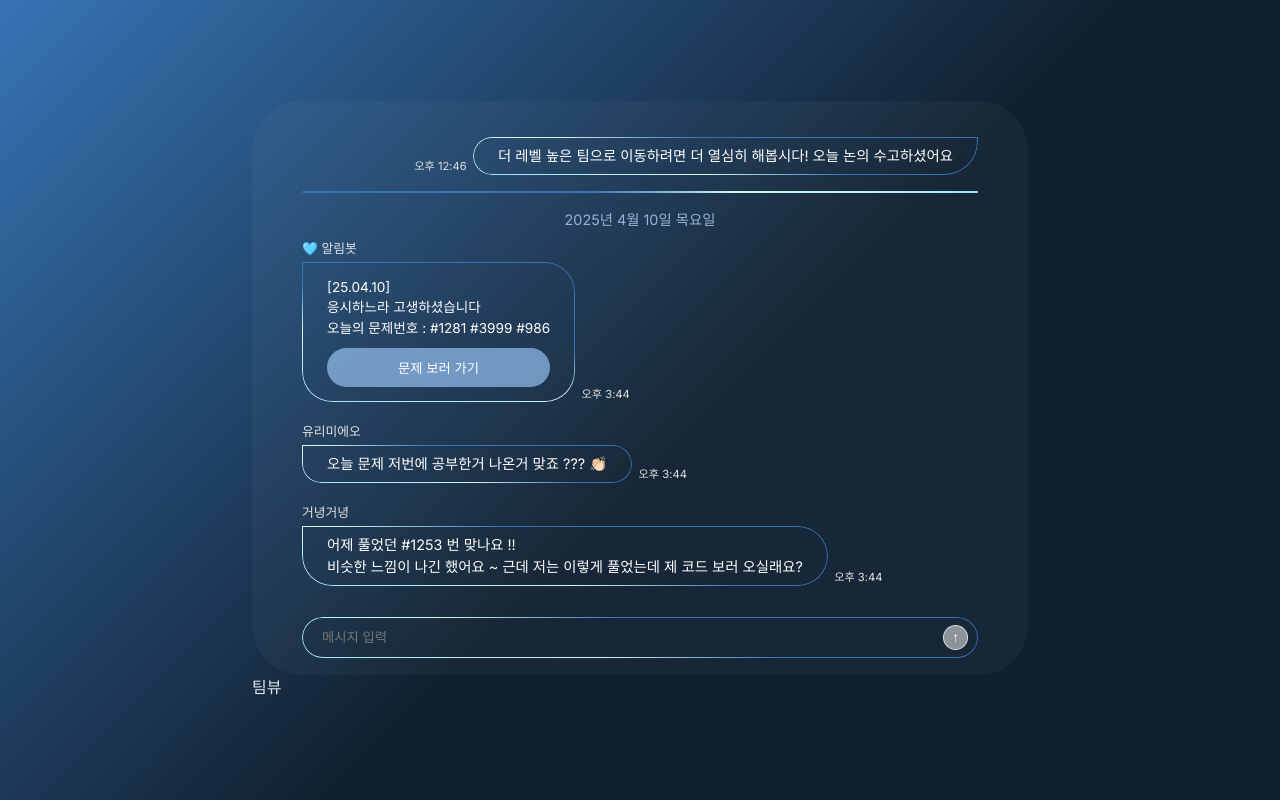
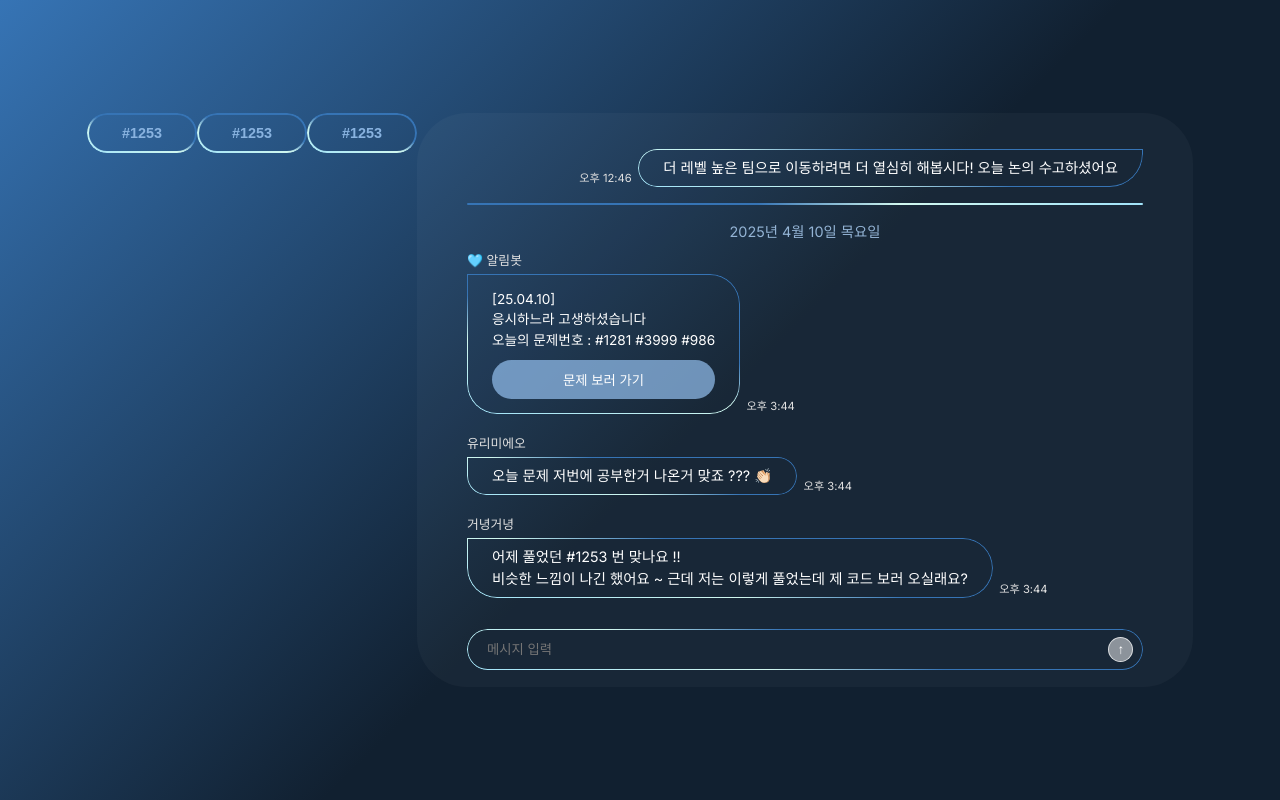
Before and after one commit to PrograMemo-Groom/900pro-fe, a React (Vite) app: page /history in a window 1280 px wide. Built offline with nearby package versions, Linux system fonts and the light colour scheme; no server answers.

Commit message:
[Feat] 화면 이분할

```diff
--- /dev/null
+++ b/src/css/history/ChatPage.module.scss
@@ -0,0 +1,5 @@
+// 전체 배열 정리
+.chat_container{
+    display: flex;
+    flex-direction: row;
+}
--- /dev/null
+++ b/src/css/history/TeamView/TeamView.module.scss
@@ -0,0 +1,28 @@
+.q_button {
+    position: relative;
+    padding: 12px 35px;
+    border-radius: 50px;
+    background-color: transparent;
+    color: #89B3E0;
+    font-size: 0.9rem;
+    font-weight: 700;
+    display: inline-block;
+    z-index: 0;
+    text-align: start;
+    border: none;
+
+    &::before {
+        content: "";
+        position: absolute;
+        inset: 0;
+        border-radius: 50px;
+        padding: 2px; //테두리 두께
+        background: linear-gradient(194deg, #3674B5 43%, #D1F8EF 64%, #A1E3F9 100%);
+        -webkit-mask:
+            linear-gradient(#fff 0 0) content-box,
+            linear-gradient(#fff 0 0);
+        -webkit-mask-composite: xor;
+        mask-composite: exclude;
+        z-index: -1;
+    }
+}
--- a/src/pages/history/Chat.tsx
+++ b/src/pages/history/Chat.tsx
@@ -4,7 +4,6 @@ import styles from '@/css/history/Chat.module.scss'
 import ChatLog from '@/pages/history/ChatLog.tsx';
 import ChatInput from '@/pages/history/ChatInput.tsx';
 import { ChatDummy } from '@/pages/history/data/ChatDummy';
-import TeamViewer from '@/pages/history/TeamViewer.tsx';
 
 // 소켓 연결 import
 import { initStompClient, publishMessage, subscribe, unsubscribe } from '@/api/stompClient';
@@ -38,13 +37,10 @@ function Chat() {
 
 
   return (
-    <div>
-      <main className={styles.container}>
-        <ChatLog messages={messages} />
-        <ChatInput onSubmit={handleSubmit} />
-      </main>
-      <TeamViewer />
-    </div>
+    <main className={styles.container}>
+      <ChatLog messages={messages} />
+      <ChatInput onSubmit={handleSubmit} />
+    </main>
   )
 }
 
--- /dev/null
+++ b/src/pages/history/ChatPage.tsx
@@ -0,0 +1,19 @@
+// import React from 'react'
+import styles from '@/css/history/ChatPage.module.scss'
+import TeamViewer from '@/pages/history/TeamViewer.tsx';
+import Chat from '@/pages/history/Chat.tsx';
+
+function ChatPage() {
+  return (
+    <div className={styles.chat_container}>
+        <div className={styles.team_viewer}>
+            <TeamViewer />
+        </div>
+        <div className={styles.chat}>
+            <Chat />
+        </div>
+    </div>
+  )
+}
+
+export default ChatPage;
--- a/src/pages/history/TeamViewer.tsx
+++ b/src/pages/history/TeamViewer.tsx
@@ -1,9 +1,20 @@
 // 팀뷰어 (왼쪽 패널)
+import styles from '@/css/history/TeamView/TeamView.module.scss'
 
 export default function TeamViewer() {
   return (
     <main>
-      팀뷰
+      <section className={styles.button_container}>
+        <button className={styles.q_button}>
+          #1253
+        </button>
+        <button className={styles.q_button}>
+          #1253
+        </button>
+        <button className={styles.q_button}>
+          #1253
+        </button>
+      </section>
     </main>
   )
 }
--- a/src/router/index.tsx
+++ b/src/router/index.tsx
@@ -2,7 +2,7 @@ import { createBrowserRouter, RouterProvider } from "react-router-dom";
 import App from '@/App';
 import Login from '@/pages/login/Login.tsx';
 // import CodingTestPage from '@/pages/CodingTest/CodingTestPage';
-import Chat from '@/pages/history/Chat.tsx';
+import ChatPage from '@/pages/history/ChatPage.tsx';
 import ChatTest from "@/pages/history/ChatTest.tsx";
 
 // 라우터 설정
@@ -21,7 +21,7 @@ const router = createBrowserRouter([
       // },
       {
         path: 'history',
-        element: <Chat />
+        element: <ChatPage />
       },
       {
         path: 'history/test',
```
